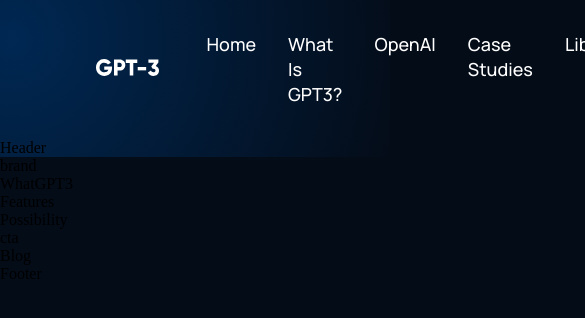
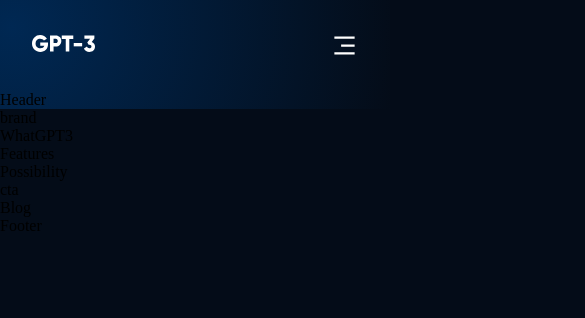
Before and after one commit to KevinKipkoechMutai/react-refresher-UI, a React (Create React App) app: page / in a window 390 px wide. Shown: the top 318 px of the page, 585 px wide, since content can reach past the window. Built offline with nearby package versions, Linux system fonts and the light colour scheme.

Commit message:
modify navbar and make it responsive

```diff
--- a/src/App.css
+++ b/src/App.css
@@ -1,12 +1,22 @@
+html {
+    max-width: 100%;
+    box-sizing: border-box;
+
+}
+
 * {
     box-sizing: border-box;
     padding: 0;
     margin: 0;
     scroll-behavior: smooth;
+
+
 }
 
 body {
     background: var(--color-bg);
+    width: 100%;
+    box-sizing: border-box;
 }
 
 a {
--- a/src/components/navbar/Navbar.jsx
+++ b/src/components/navbar/Navbar.jsx
@@ -1,9 +1,13 @@
-import React from 'react'
-import { RiMenu3Line, RiCloseLin } from 'react-icons/ri'
+import React, { useState } from 'react'
+import { RiMenu3Line, RiCloseLine } from 'react-icons/ri'
 import logo from '../../assets/logo.svg'
 import './navbar.css'
 
+
+
 const Navbar = () => {
+  const [toggleMenu, setToggleMenu] = useState(false)
+
   return (
     <div className='gpt3__navbar'>
         <div className='gpt3__navbar-links'>
@@ -18,6 +22,43 @@
               <p><a href='#blog'>Library</a></p>
           </div>
         </div>
+        <div className='gpt3__navbar-sign'>
+            <p>Sign in</p>
+            <button type='button'>Sign up</button>
+        </div>
+        <div className='gpt3__navbar-menu'>
+            {
+              toggleMenu
+              ?
+              <RiCloseLine
+                color='#fff'
+                size={27}
+                onClick={() => setToggleMenu(false)}
+              /> :
+              <RiMenu3Line
+                color='#fff'
+                size={27}
+                onClick={() => setToggleMenu(true)}
+              />
+            }
+            {
+              toggleMenu && (
+                <div className='gpt3__navbar-menu_container scale-up-center'>
+                  <div className='gpt3__navbar-menu_container-links'>
+                    <p><a href='#home'>Home</a></p>
+                    <p><a href='#wgpt3'>What is GPT3?</a></p>
+                    <p><a href='#possibility'>OpenAI</a></p>
+                    <p><a href='#features'>Case Studies</a></p>
+                    <p><a href='#blog'>Library</a></p>
+                  </div>
+                  <div className='gpt3__navbar-menu_container-links-sign'>
+                    <p>Sign in</p>
+                    <button type='button'>Sign up</button>
+                  </div>
+                </div>
+              )
+            }
+          </div>
     </div>
   )
 }
--- a/src/components/navbar/navbar.css
+++ b/src/components/navbar/navbar.css
@@ -3,6 +3,10 @@
     justify-content: space-between;
     align-items: center;
     padding: 2rem 6rem;
+    margin: auto;
+    width: 100%;
+
+
 }
 
 .gpt3__navbar-links {
@@ -44,3 +48,83 @@
     margin: 0 1rem;
     cursor: pointer;
 }
+
+.gpt3__navbar-sign button,
+.gpt3__navbar-menu_container button {
+    padding: 0.5rem 1rem;
+    color: #fff;
+    background: #ff4820;
+    font-family: var(--font-family);
+    font-weight: 500;
+    font-size: 18px;
+    line-height: 25px;
+
+
+    border-radius: 5px;
+    border: 0;
+    outline: none;
+    cursor: pointer;
+}
+
+.gpt3__navbar-menu {
+    margin-left: 1rem;
+    display: none;
+    position: relative;
+}
+
+.gpt3__navbar-menu svg {
+    cursor: pointer;
+}
+
+.gpt3__navbar-menu_container {
+    display: flex;
+    justify-content: flex-end;
+    align-items: flex-end;
+    flex-direction: column;
+    text-align: end;
+    background: var(--color-footer);
+    padding: 2rem;
+    position: absolute;
+    right: 0;
+    top: 40px;
+    margin-top: 1rem;
+
+    border-radius: 5px;
+    box-shadow: 0px 0px 5px rgba(0,0,0,0.2);
+}
+
+.gpt3__navbar-menu_container p {
+    margin: 1rem 0;
+}
+
+.gpt3__navbar-menu_container-links-sign {
+    display: none;
+}
+
+@media screen and (max-width: 1050px) {
+    .gpt3__navbar-links_container {
+        display: none;
+    }
+    .gpt3__navbar-menu {
+        display: flex;
+    }
+}
+
+@media screen and (max-width: 700px) {
+    .gpt3__navbar {
+        padding: 2rem;
+    }
+    .gpt3__navbar-sign {
+        display: none;
+    }
+    .gpt3__navbar-menu_container {
+        top: 20px;
+    }
+    .gpt3__navbar-menu_container-links-sign {
+        display: block;
+    }
+}
+
+a {
+    display: block;
+}
--- a/src/index.css
+++ b/src/index.css
@@ -1,4 +1,6 @@
 @import url("https://fonts.googleapis.com/css2?family=Manrope:wght@200;300;400;500;600;700;800&display=swap");
+
+
 
 :root {
     --font-family: "Manrope", sans-serif;
```
